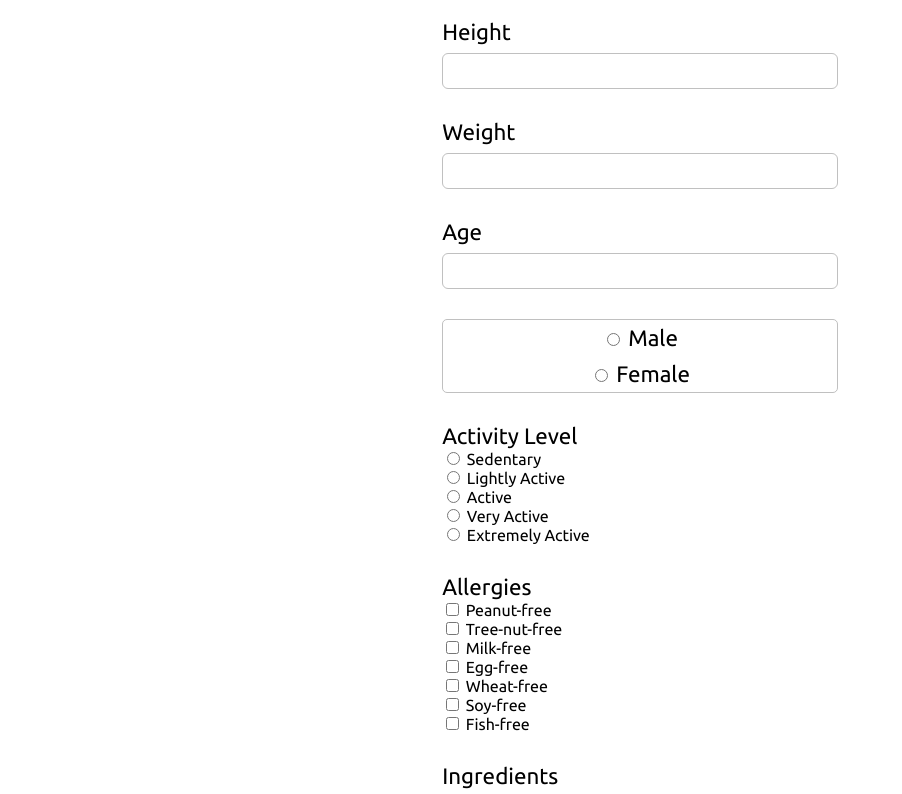
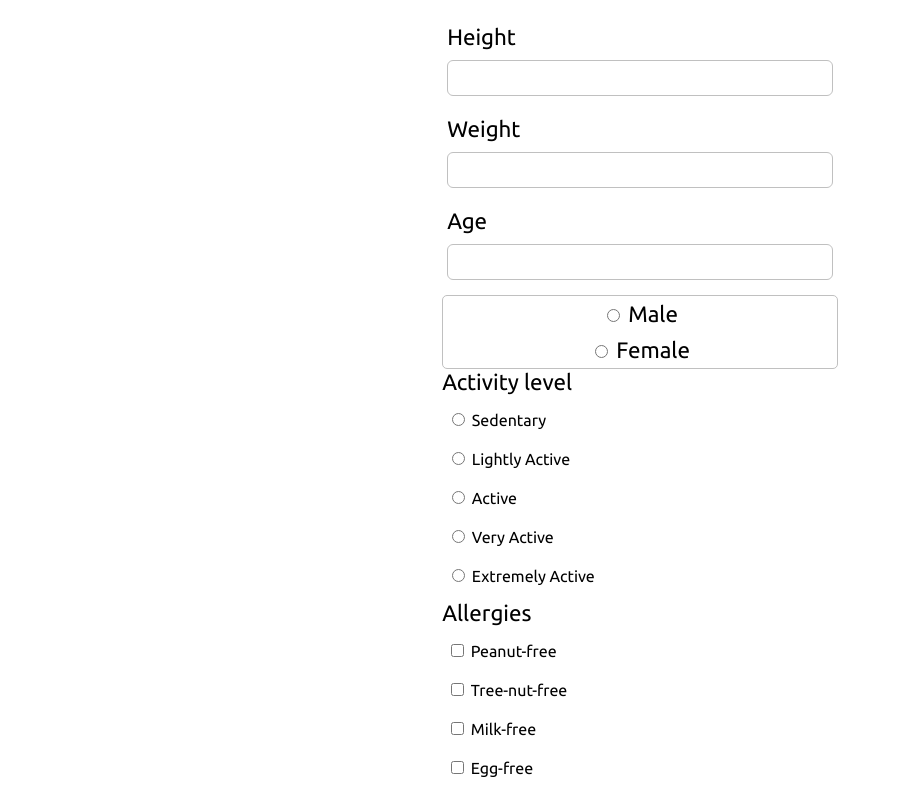
Before and after one commit to make-it-bit/project-7-meal-plan-sccs, a website built with webpack: page index.html in a window 1280 px wide. Shown: the part 134-928 px from the top of the page, without its empty margins (0-902 px from the left). Built offline with nearby package versions, Linux system fonts and the light colour scheme; files whose address does not match are found by name.

Commit message:
Update form structure

```diff
--- a/index.html
+++ b/index.html
@@ -37,19 +37,19 @@
         <h1 class="text-center">Macro Meal Plan Generator</h1>
         <div class="row">
           <div class="col-12 flex-direction-column">
-            <label class="form-label" for="input-height">Height</label>
+            <p class="form-label">Height</p>
             <input type="text" id="input-height" />
           </div>
         </div>
         <div class="row">
           <div class="col-12 flex-direction-column">
-            <label class="form-label" for="input-weight">Weight</label>
+            <p class="form-label">Weight</p>
             <input type="text" id="input-weight" />
           </div>
         </div>
         <div class="row">
           <div class="col-12 flex-direction-column">
-            <label class="form-label" for="input-age">Age</label>
+            <p class="form-label">Age</p>
             <input type="text" id="input-age" />
           </div>
         </div>
@@ -68,8 +68,8 @@
             <label for="gender-female">Female</label>
           </div>
         </div>
-        <div class="row" id="activity-levels">
-          <label class="form-label" for="activity-levels">Activity Level</label>
+        <div class="row">
+          <p class="form-label">Activity level</p>
           <div class="col-12">
             <input
               type="radio"
@@ -116,8 +116,8 @@
             <label for="activity-extremely-active">Extremely Active</label>
           </div>
         </div>
-        <div class="row" id="allergies">
-          <label class="form-label" for="allergies">Allergies</label>
+        <div class="row">
+          <p class="form-label">Allergies</p>
           <div class="col-12">
             <input
               type="checkbox"
@@ -184,7 +184,7 @@
         </div>
         <div class="row">
           <div class="col-12 flex-direction-column">
-            <label class="form-label" for="ingredients">Ingredients</label>
+            <p class="form-label">Ingredients</p>
             <input
               type="text"
               id="ingredients"
@@ -193,7 +193,7 @@
             />
           </div>
         </div>
-        <button onclick="handleUserFormInput()">Calculate</button>
+        <button onclick="getRecepies(2000, 'chicken salad')">Calculate</button>
       </div>
     </div>
     <script src="./src/scripts/index.js"></script>
--- a/src/scripts/index.js
+++ b/src/scripts/index.js
@@ -59,4 +59,6 @@ const getRecepies = async (caloriesAmount, ingredients) => {
   const url = `${URL_BASE}&q=${encodeURIComponent(
     ingredients
   )}&app_id=${APP_ID}&app_key=${APP_KEY}&mealType=Breakfast&calories=${caloriesAmount}`;
+
+  console.log(url);
 };
--- a/src/scss/meal-plan.scss
+++ b/src/scss/meal-plan.scss
@@ -8,21 +8,14 @@
   border-radius: 5px;
 }
 
-.row {
-  margin-bottom: 30px;
-}
-
+.col-12,
 .col-6 {
+  font-family: $ubuntu-font, Arial, Helvetica, sans-serif;
   padding: 5px;
 }
 
-.col-12,
-.col-6 {
-  font-family: $ubuntu-font, Arial, Helvetica, sans-serif;
-}
-
-.col-6 input[type='radio'] {
-  // display: none;
+.col-12 {
+  margin-bottom: 10px;
 }
 
 .col-6 {
@@ -39,12 +32,13 @@
 .flex-direction-column {
   display: flex;
   flex-direction: column;
-  gap: 0.5rem;
 }
 
 .form-label {
   font-family: $ubuntu-font, Arial, Helvetica, sans-serif;
   font-size: 1.4rem;
+  margin: 0;
+  margin-bottom: 10px;
 }
 
 .form-input-gender:hover {
```
Also changed, not shown: dist/meal_plan.css, 1 other file.
